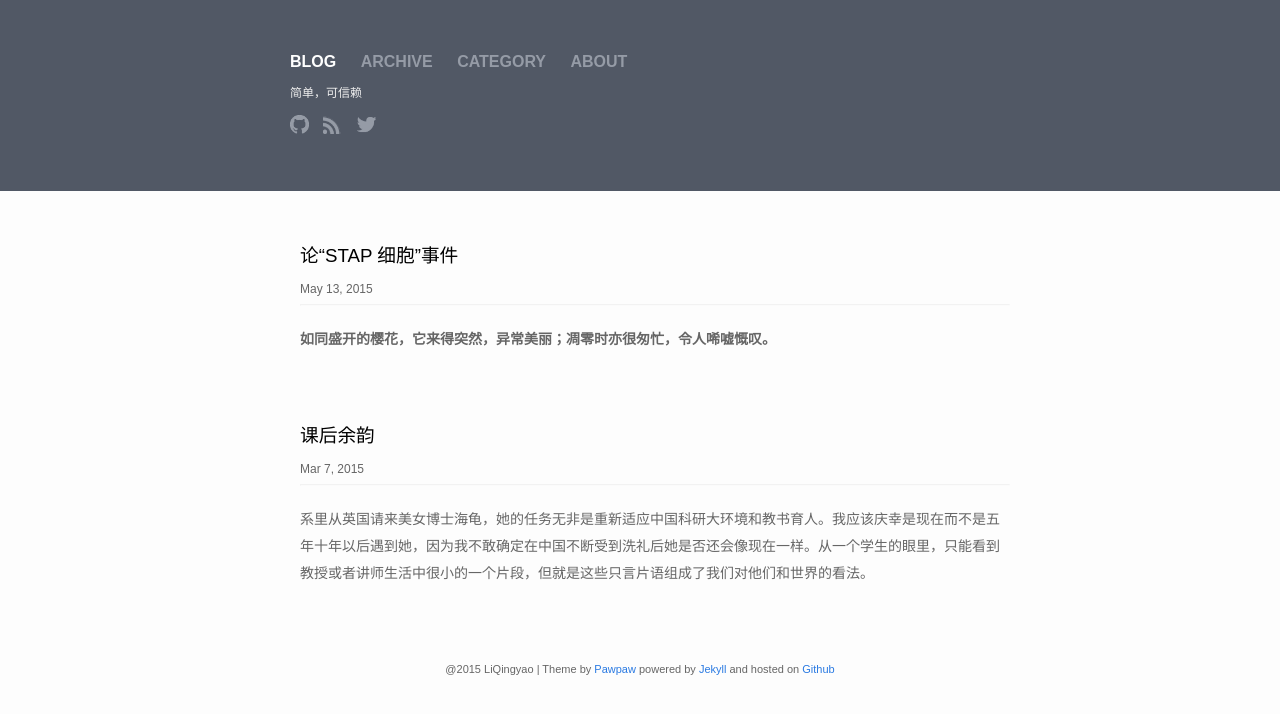
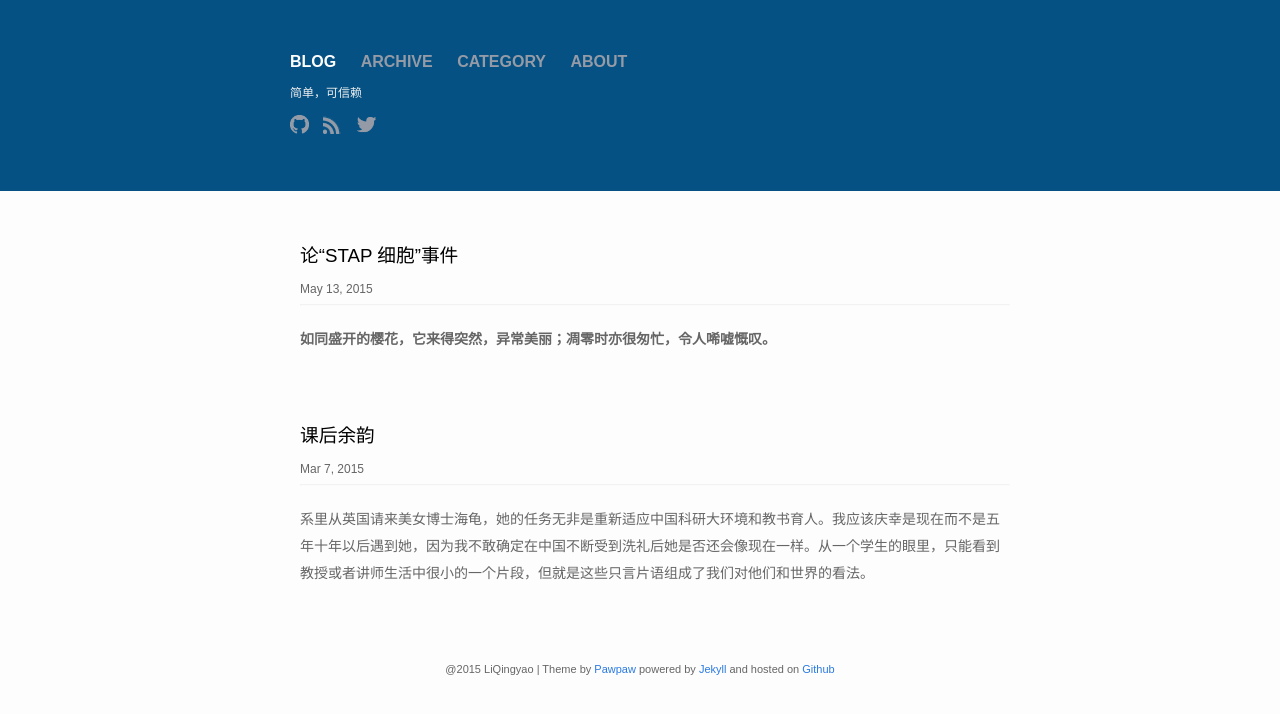
Before and after one commit to liqingyao/life, a Jekyll site: the page built from index.html, in a window 1280 px wide. Shown: the top 714 px of the page. Built offline with Jekyll 4.4.1, drawn with Linux system fonts in a browser that asks for light colours.

Commit message:
Change header color

```diff
--- a/_sass/_layout.scss
+++ b/_sass/_layout.scss
@@ -7,7 +7,7 @@ html,body {
  */
 .header {
     padding: 50px 20px 40px;
-    background-color: #515865;
+    background-color: #055183;
 }
 
 .header-container {
@@ -193,7 +193,7 @@ li {
     bottom: 20px;
     padding: 10px 15px;
     font-size: 20px;
-    background: #515865;
+    background: #055183;
     color: white;
     cursor: pointer;
 }
```
Also changed, not shown: 1 other file.
